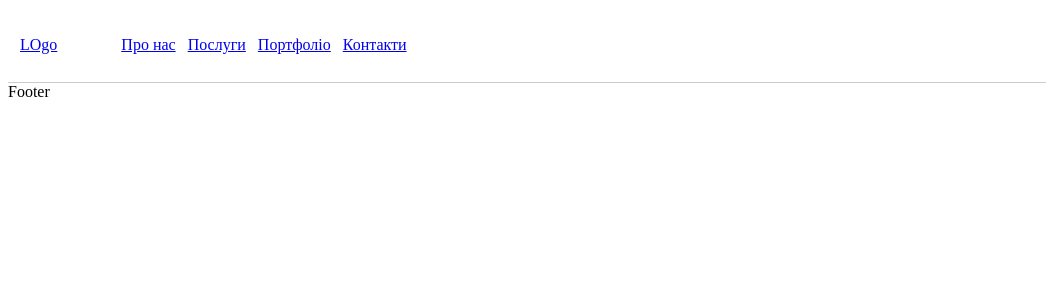
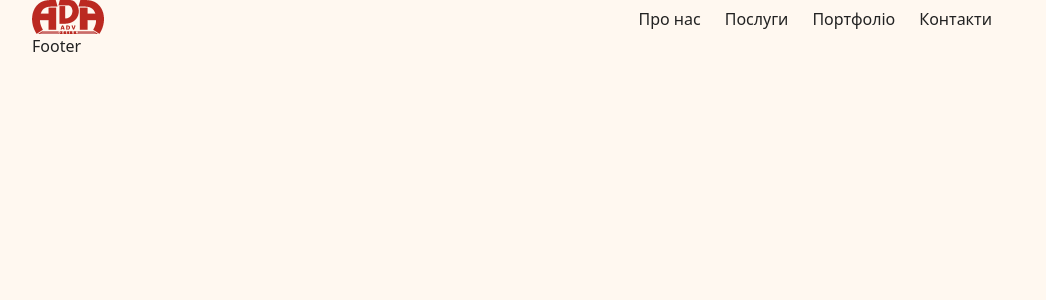
Before and after one commit to msssvitlana/marketing-site, a Next.js app: page / in a window 1280 px wide. Shown: the top 300 px of the page, without its empty margins (0-1046 px from the left). Built offline with nearby package versions, Linux system fonts and the light colour scheme.

Commit message:
feat: global colors, layout components, normalize, logo

```diff
--- a/app/globals.css
+++ b/app/globals.css
@@ -0,0 +1,64 @@
+:root {
+  /* Фони */
+  --color-bg-main: #fff8f0; /* Основний фон */
+  --color-bg-secondary: #fff1e6; /* Вторинний фон / блоки */
+
+  /* Текст */
+  --color-text-main: #222222; /* Основний текст */
+  --color-text-secondary: #555555; /* Вторинний текст / підписи */
+
+  /* Акценти */
+  --color-accent: #f5c6a5; /* Кнопки, посилання, hover */
+
+  /* Додатково можна зробити тіні / бордери */
+  --color-border: #e6d5c3; /* М’яка коричнева рамка / бордери */
+  --color-shadow: rgba(0, 0, 0, 0.05); /* М’яка тінь */
+}
+
+html,
+body {
+  max-width: 100vw;
+  overflow-x: hidden;
+}
+
+body {
+  color: var(--color-text-main);
+  background-color: var(--color-bg-main);
+  -webkit-font-smoothing: antialiased;
+  -moz-osx-font-smoothing: grayscale;
+}
+
+a {
+  color: inherit;
+  text-decoration: none;
+}
+
+* {
+  margin: 0;
+  padding: 0;
+}
+
+ol,
+ul {
+  list-style: none;
+}
+
+main {
+  padding: 0 20px 32px;
+  min-width: 320px;
+  max-width: 375px;
+}
+
+@media screen and (min-width: 768px) {
+  main {
+    padding: 0 32px 32px;
+    max-width: 1024px;
+  }
+}
+
+@media screen and (min-width: 1440px) {
+  main {
+    padding: 0 64px 32px;
+    max-width: 1680px;
+  }
+}
--- a/app/layout.tsx
+++ b/app/layout.tsx
@@ -1,7 +1,7 @@
 import type { Metadata } from "next";
 import { Geist, Geist_Mono } from "next/font/google";
 import "./globals.css";
-import Header from "@/components/Header/Header";
+import "modern-normalize";
 const geistSans = Geist({
   variable: "--font-geist-sans",
   subsets: ["latin"],
@@ -27,9 +27,7 @@ export default function RootLayout({
       <body
         className={`${geistSans.variable} ${geistMono.variable} antialiased`}
       >
-        <Header/>
         <main>{children}</main>
-        <footer>Footer</footer>
       </body>
     </html>
   );
--- a/app/page.tsx
+++ b/app/page.tsx
@@ -1,7 +1,11 @@
+import Footer from "@/components/Footer/Footer";
+import Header from "@/components/Header/Header";
+
 export default function Home() {
   return (
-    <main >
-
-    </main>
+    <>
+      <Header />
+      <Footer />
+    </>
   );
 }
--- a/components/Header/Header.module.css
+++ b/components/Header/Header.module.css
@@ -3,16 +3,5 @@
 .header {
   display: flex;
   align-items: center;
-  justify-content: flex-start;
-  gap: 24px;
-  padding: 12px;
-  border-block-end: 1px solid #ccc;
+  justify-content: space-between;
 }
-
-.navigation {
-  display: flex;
-  align-items: center;
-  justify-content: flex-start;
-  gap: 12px;
-  list-style-type: none;
-}
--- a/components/Header/Header.tsx
+++ b/components/Header/Header.tsx
@@ -1,30 +1,23 @@
-// components/Header/Header.tsx
+// component Header
 
-import css from './Header.module.css';
-import Link from 'next/link';
+import Image from "next/image";
+import styles from "./Header.module.css";
+import Link from "next/link";
+import Navigation from "../Navigation/Navigation";
 
 const Header = () => {
   return (
-    <header className={css.header}>
-      <Link href='/' aria-label='Home'>
-        LOgo
+    <header className={styles.header}>
+      <Link href="/" aria-label="Home" className={styles.logoLink}>
+        <Image
+          width={72}
+          height={34}
+          alt="Logo"
+          src="/images/logo/logo.png"
+          className={styles.logoLinkImg}
+        />
       </Link>
-      <nav aria-label='Main Navigation'>
-        <ul className={css.navigation}>
-          <li>
-            <Link href='/about'>Про нас</Link>
-          </li>
-          <li>
-            <Link href='/services'>Послуги</Link>
-          </li>
-          <li>
-            <Link href='/portfolio'>Портфоліо</Link>
-          </li>
-          <li>
-            <Link href='/contacts'>Контакти</Link>
-          </li>
-        </ul>
-      </nav>
+      <Navigation />
     </header>
   );
 };
--- /dev/null
+++ b/components/Navigation/Navigation.module.css
@@ -0,0 +1,6 @@
+.navigationList {
+  display: flex;
+  align-items: center;
+  justify-content: center;
+  gap: 24px;
+}
--- /dev/null
+++ b/components/Navigation/Navigation.tsx
@@ -0,0 +1,35 @@
+// component Navigation to header ->>
+
+import Link from 'next/link';
+import styles from './Navigation.module.css';
+
+const Navigation = () => {
+  return (
+    <nav aria-label="Main Navigation" className={styles.navigation}>
+      <ul className={styles.navigationList}>
+        <li className={styles.navigationItem}>
+          <Link className={styles.navigationLink} href="/about">
+            Про нас
+          </Link>
+        </li>
+        <li className={styles.navigationItem}>
+          <Link className={styles.navigationLink} href="/services">
+            Послуги
+          </Link>
+        </li>
+        <li className={styles.navigationItem}>
+          <Link className={styles.navigationLink} href="/portfolio">
+            Портфоліо
+          </Link>
+        </li>
+        <li className={styles.navigationItem}>
+          <Link className={styles.navigationLink} href="/contacts">
+            Контакти
+          </Link>
+        </li>
+      </ul>
+    </nav>
+  );
+}
+
+export default Navigation
--- a/package.json
+++ b/package.json
@@ -10,6 +10,7 @@
   },
   "dependencies": {
     "@tanstack/react-query": "^5.90.21",
+    "modern-normalize": "^3.0.1",
     "next": "16.1.6",
     "react": "19.2.3",
     "react-dom": "19.2.3"
```
Also changed, not shown: public/images/logo/logo.png (added), 1 other file (tests, documents, lock files or other folders).
